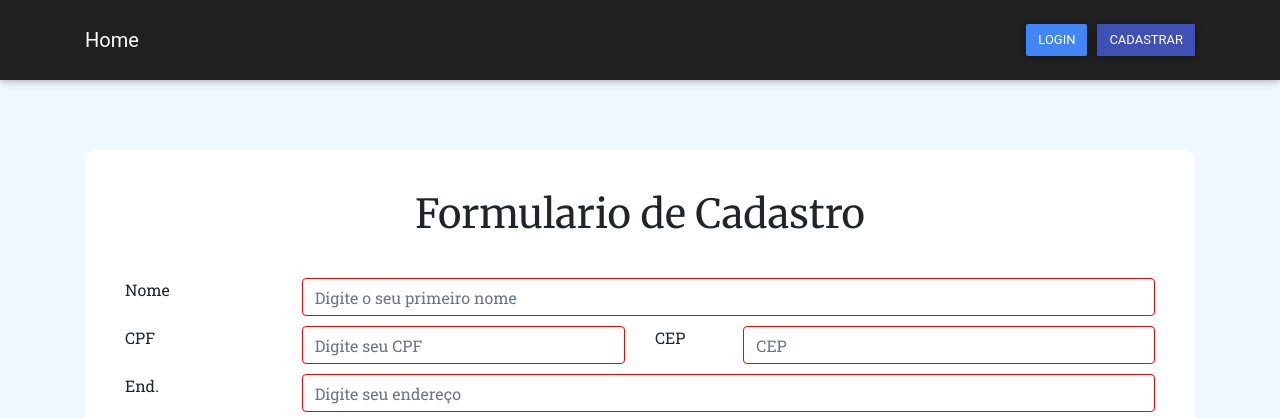
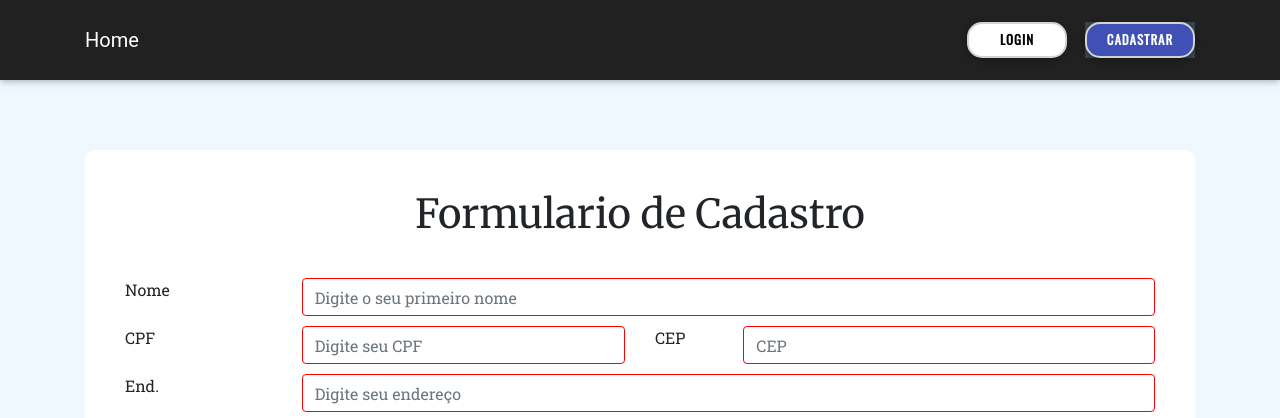
Before and after one commit to pietroz123/Controle-Compras, a PHP site: page /cadastro.php in a window 1280 px wide. Shown: the top 418 px of the page. Run offline with PHP 8.4, Linux system fonts and the light colour scheme; a stand-in replaces the project's code that opens the database connection; some libraries are stand-ins or nearby versions.

Commit message:
novo design links de login e cadastro

```diff
--- a/cabecalho.php
+++ b/cabecalho.php
@@ -30,6 +30,7 @@
         <link href="https://fonts.googleapis.com/css?family=Merriweather|Slabo+27px" rel="stylesheet">
         <link href="https://fonts.googleapis.com/css?family=Roboto+Slab" rel="stylesheet">
         <link rel="stylesheet" href="https://use.fontawesome.com/releases/v5.6.3/css/all.css" integrity="sha384-UHRtZLI+pbxtHCWp1t77Bi1L4ZtiqrqD80Kn4Z8NTSRyMA2Fd33n5dQ8lWUE00s/" crossorigin="anonymous">
+        <link href="https://fonts.googleapis.com/css?family=Oswald" rel="stylesheet">
 
         <!-- Icones -->
         <link rel="stylesheet" href="https://use.fontawesome.com/releases/v5.6.3/css/all.css" integrity="sha384-UHRtZLI+pbxtHCWp1t77Bi1L4ZtiqrqD80Kn4Z8NTSRyMA2Fd33n5dQ8lWUE00s/" crossorigin="anonymous">
@@ -100,12 +101,12 @@
                     <?php
                         if (!usuario_esta_logado()) {
                     ?>
-                        <ul class="navbar-nav links-login-signin">
-                            <li class="nav-item">
-                                <button class="btn btn-primary botao-pequeno" style="margin-right: 10px;" data-toggle="modal" data-target="#modal-login">login</button>
+                        <ul class="navbar-nav links-login-signin list-inline">
+                            <li class="nav-item list-inline-item">
+                                <button class="btn white black-text botao-pequeno" id="btn-login" data-toggle="modal" data-target="#modal-login">login</button>
                             </li>
-                            <li class="nav-item">
-                                <a href="cadastro.php" class="btn btn-indigo botao-pequeno">cadastrar</a>
+                            <li class="nav-item list-inline-item">
+                                <a href="cadastro.php" id="btn-cadastrar" class="btn btn-indigo botao-pequeno">cadastrar</a>
                             </li>
                         </ul>
                     <?php
--- a/css/compras.css
+++ b/css/compras.css
@@ -101,10 +101,6 @@ body > .container {
     background-color: grey;
 }
 
-.links-login-signin {
-    display: -webkit-inline-box;
-}
-
 .links-logout {
     display: -webkit-inline-box;
 }
@@ -113,6 +109,25 @@ body > .container {
     margin-right: 15px;
     position: relative;
     top: -3px;
+}
+
+#btn-login {
+    font-family: 'Oswald', sans-serif;
+    font-weight: bold;
+    letter-spacing: 1px;
+    border: 2px solid lightgrey;
+    border-radius: 15px;
+    width: 100px;
+    margin-right: 10px;
+}
+
+#btn-cadastrar {
+    font-family: 'Oswald', sans-serif;
+    font-weight: bold;
+    letter-spacing: 1px;
+    border: 2px solid lightgrey;
+    border-radius: 15px;
+    width: 110px;
 }
 
 /* ==========================================================
--- a/css/design-responsivo.css
+++ b/css/design-responsivo.css
@@ -95,11 +95,17 @@
     .btn-recarregar-grupos, .btn-criar-grupo {
         margin-top: 7px !important;
     }
+    .links-login-signin {
+        display: inline-block;
+    }
 }
 
 @media only screen and (max-width: 767px) {
     .nav-item {
         margin-left: 53px;
+    }
+    #btn-login {
+        margin-right: 0px;
     }
 }
 
```
